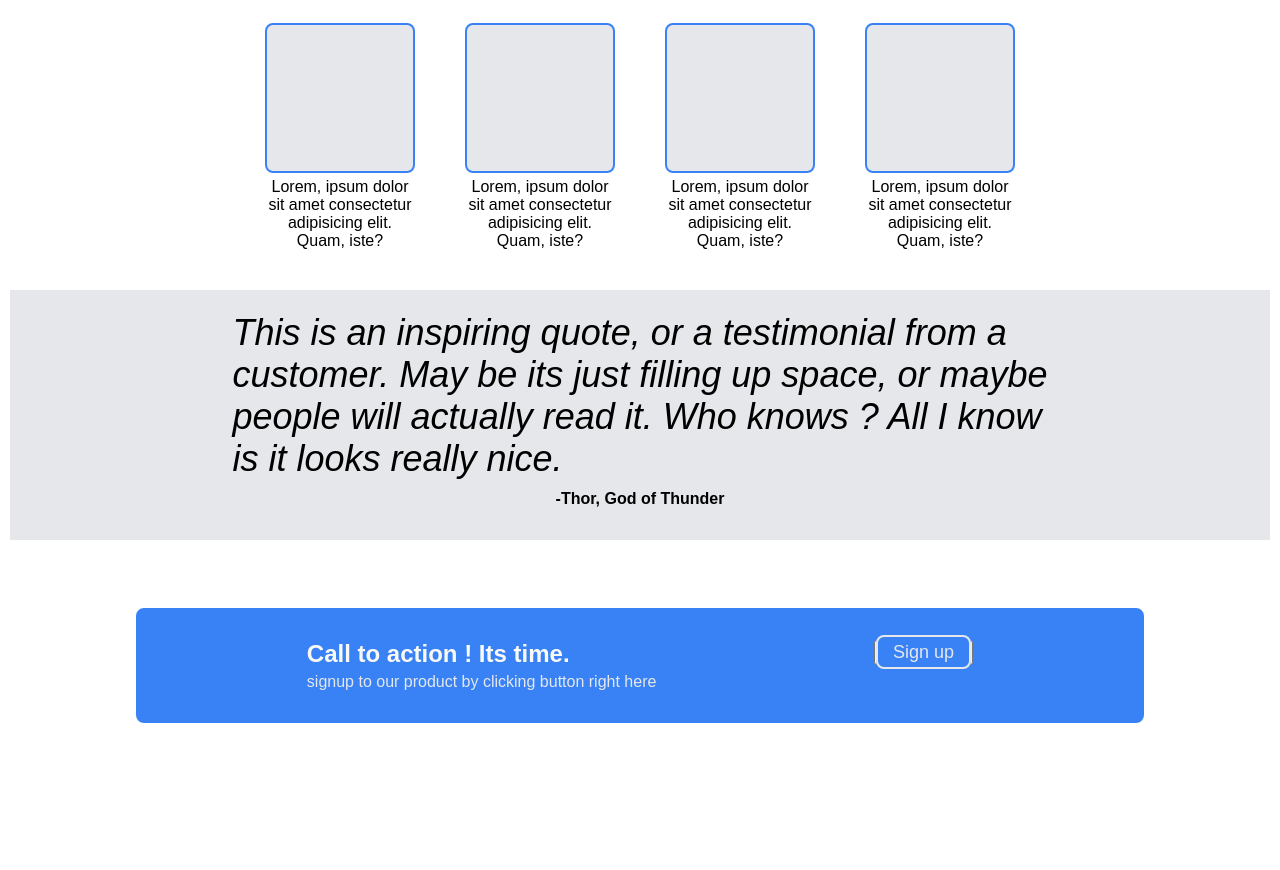
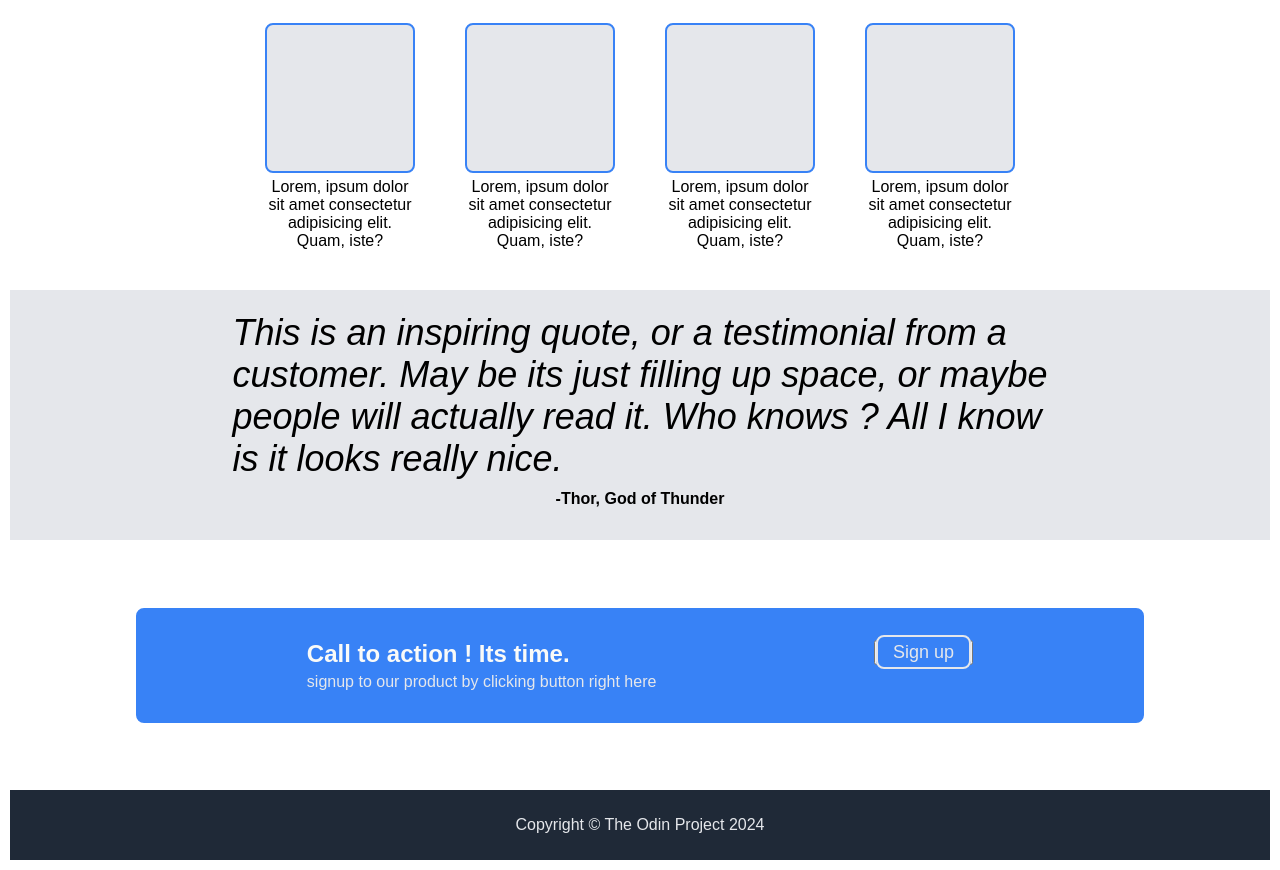
Before and after one commit to sandyr404/landing-page, a plain HTML site: page index.html in a window 1280 px wide. Shown: the part 431-1301 px from the top of the page. Before the commit the page ends 1231 px from the top, so only its background shows below. Drawn offline with Linux system fonts and the light colour scheme.

Commit message:
added footer

```diff
--- a/index.html
+++ b/index.html
@@ -114,5 +114,10 @@
       </div>
     </div>
     <!-- end of container-four -->
+
+    <!-- footer -->
+    <div class="footer">
+      <p class="copyright">Copyright &#169; The Odin Project 2024</p>
+    </div>
   </body>
 </html>
--- a/style.css
+++ b/style.css
@@ -175,3 +175,14 @@ ul {
   font-size: 24px;
   margin-bottom: 5px;
 }
+
+/* footer */
+
+.footer {
+  background-color: #1f2937;
+  height: 70px;
+  color: #e5e7eb;
+  display: flex;
+  justify-content: center;
+  align-items: center;
+}
```
